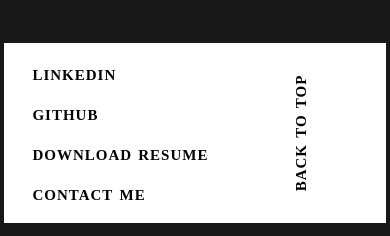
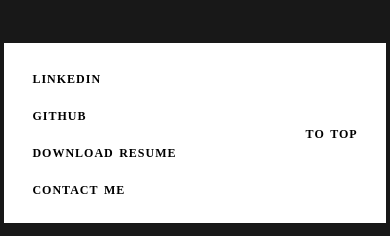
Before and after one commit to Alex-dev7/ar_portfolio, a React (Vite) app: page / in a window 390 px wide. Shown: the part 4940-5176 px from the top of the page. Built offline with nearby package versions, Linux system fonts and the light colour scheme; a web font is replaced by a local one.

Commit message:
footer links

```diff
--- a/src/components/Footer/Footer.jsx
+++ b/src/components/Footer/Footer.jsx
@@ -28,7 +28,7 @@
                 <ul id="copyright-wrapper">
 
                     {/* <li>copyright</li> */}
-                    <li><a href="#header">back to top </a></li>
+                    <li><a href="#header">to top</a></li>
                 </ul>
             </div>
             { toggle ? <ContactForm /> : ""}
--- a/src/components/Footer/footer.scss
+++ b/src/components/Footer/footer.scss
@@ -145,14 +145,6 @@
 
 
             }
-            #copyright-wrapper {
-
-                li {
-                    transform: rotateZ(-90deg);
-
-
-                }
-            }
         }
     }
 }
@@ -162,7 +154,7 @@
         .links-container {
 
             ul {
-                font-size: 1.3rem;
+                font-size: 1.1rem;
 
             }
         }
--- a/src/components/Projects/projects.scss
+++ b/src/components/Projects/projects.scss
@@ -79,8 +79,8 @@
 
             &:hover img {
                 // filter: grayscale(0.2) brightness(1) sepia(0.2) saturate(0.7) contrast(0.8) ;
-             border: 5px solid rgb(0, 238, 255);
-            //   transform: scale(1.1);
+            //  border: 5px solid rgb(0, 238, 255);
+              transform: scale(1.1);
 
               transition: all .4s ease-in-out;
                 // transition-delay: .1s;
```
